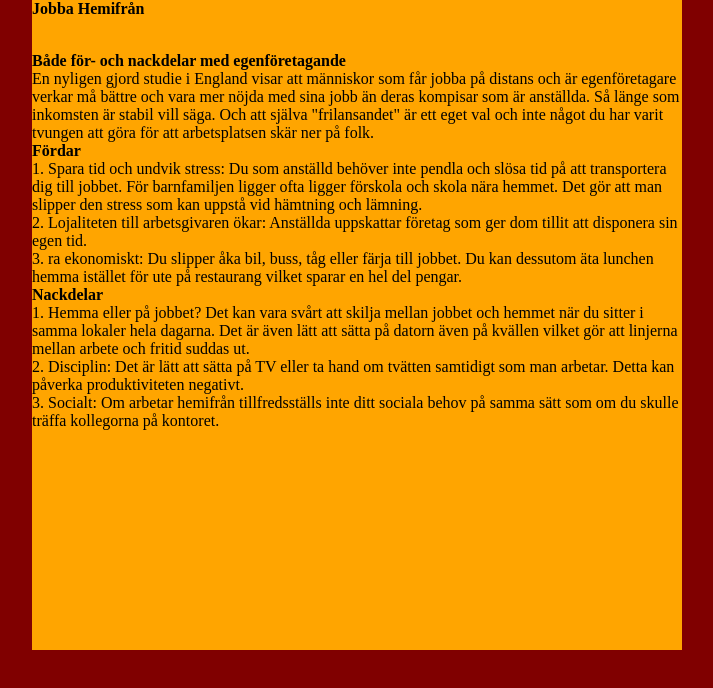
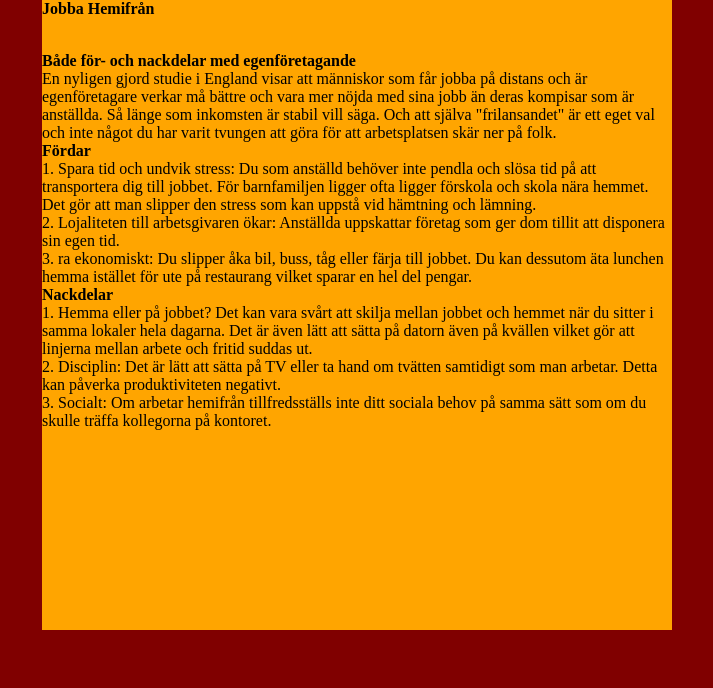
Before and after one commit to igotLigma/WEUWEB-Test, a plain HTML site: page index.html in a window 1280 px wide. Shown: the whole page, without its empty margins (283-996 px from the left). Drawn offline with Linux system fonts and the light colour scheme.

Commit message:
Update style.css

```diff
--- a/styles/style.css
+++ b/styles/style.css
@@ -4,8 +4,8 @@ html{background-color: maroon
 
 body{background-color: orange;
 	 margin: auto;
-	 max-width: 650px;
-	 height: 650px;
+	 max-width: 630px;
+	 height: 630px;
 
 
 
```
